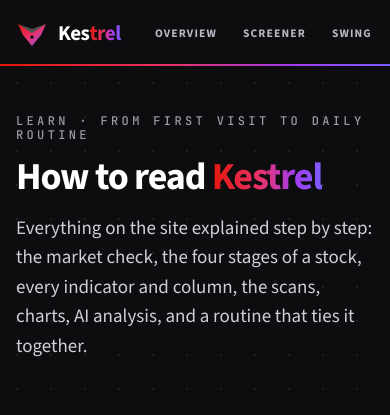
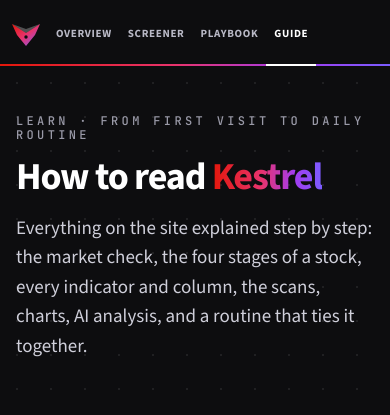
Before and after one commit to kr15lalit/Github, a PHP site: page /guide.html in a window 390 px wide. Shown: the top 415 px of the page. Run offline with PHP 8.4, Linux system fonts and the light colour scheme.

Commit message:
Simplify the overview menu to the four real pages
Drop the Sector rotation / Market health / Kestrel Eye / Watchlists
shortcuts, which only opened parts of the screener. Menus now read
Overview, Screener, Swing playbook, Guide, and compact on phones.

Co-Authored-By: Claude Opus 5.5 <noreply@anthropic.com>
Claude-Session: https://claude.ai/code/session_01QKkpFaViCWsNCd8DGqWmt3

```diff
--- a/kestrel/assets/styles.css
+++ b/kestrel/assets/styles.css
@@ -639,3 +639,13 @@ ul.x li::before { content: "✕"; position: absolute; left: 4px; color: var(--ne
   .top-actions .btn.icon { width: 30px; padding: 0; }
   #tourBtn { display: none; } /* the Guide and playbook cover it on phones */
 }
+.site-nav .short { display: none; }
+@media (max-width: 600px) {
+  .site-nav { gap: 6px; padding: 0 10px; }
+  .site-nav .brand { margin-right: 0; }
+  .site-nav .brand span { display: none; } /* logo only */
+  .site-nav nav { gap: 0; }
+  .site-nav nav a { padding: 0 8px; font-size: 11px; letter-spacing: .06em; }
+  .site-nav nav a svg { display: none; }
+  .site-nav .long { display: none; } .site-nav .short { display: inline; }
+}
--- a/kestrel/guide.html
+++ b/kestrel/guide.html
@@ -19,7 +19,7 @@
     <nav aria-label="Primary">
       <a href="index.html?stay=1">Overview</a>
       <a href="screener.html">Screener</a>
-      <a href="playbook.html">Swing playbook</a>
+      <a href="playbook.html"><span class="long">Swing playbook</span><span class="short">Playbook</span></a>
       <a class="on" href="guide.html">Guide</a>
     </nav>
   </header>
--- a/kestrel/playbook.html
+++ b/kestrel/playbook.html
@@ -19,7 +19,7 @@
     <nav aria-label="Primary">
       <a href="index.html?stay=1">Overview</a>
       <a href="screener.html">Screener</a>
-      <a class="on" href="playbook.html">Swing playbook</a>
+      <a class="on" href="playbook.html"><span class="long">Swing playbook</span><span class="short">Playbook</span></a>
       <a href="guide.html">Guide</a>
     </nav>
   </header>
--- a/kestrel/privacy.html
+++ b/kestrel/privacy.html
@@ -10,7 +10,7 @@
   <link rel="stylesheet" href="assets/styles.css" />
 </head>
 <body>
-  <header class="site-nav"><a class="brand" href="index.html?stay=1"><img src="assets/logo.svg" alt="" /><span>Kes<b>trel</b></span></a><nav><a href="screener.html">Screener</a><a href="playbook.html">Swing playbook</a><a href="guide.html">Guide</a><a class="on" href="privacy.html">Privacy</a><a href="terms.html">Terms</a></nav></header>
+  <header class="site-nav"><a class="brand" href="index.html?stay=1"><img src="assets/logo.svg" alt="" /><span>Kes<b>trel</b></span></a><nav><a href="screener.html">Screener</a><a href="playbook.html"><span class="long">Swing playbook</span><span class="short">Playbook</span></a><a href="guide.html">Guide</a><a class="on" href="privacy.html">Privacy</a><a href="terms.html">Terms</a></nav></header>
   <section class="page-hero"><div class="inner"><div class="kicker" style="color:#9a9aa8">Legal · Last updated <span class="upd">2026</span></div><h1>Privacy <span class="grad-text">Policy</span></h1></div></section>
   <main class="doc">
     <p><em>Template — review with a lawyer and replace the bracketed details before launch.</em></p>
--- a/kestrel/terms.html
+++ b/kestrel/terms.html
@@ -10,7 +10,7 @@
   <link rel="stylesheet" href="assets/styles.css" />
 </head>
 <body>
-  <header class="site-nav"><a class="brand" href="index.html?stay=1"><img src="assets/logo.svg" alt="" /><span>Kes<b>trel</b></span></a><nav><a href="screener.html">Screener</a><a href="playbook.html">Swing playbook</a><a href="guide.html">Guide</a><a href="privacy.html">Privacy</a><a class="on" href="terms.html">Terms</a></nav></header>
+  <header class="site-nav"><a class="brand" href="index.html?stay=1"><img src="assets/logo.svg" alt="" /><span>Kes<b>trel</b></span></a><nav><a href="screener.html">Screener</a><a href="playbook.html"><span class="long">Swing playbook</span><span class="short">Playbook</span></a><a href="guide.html">Guide</a><a href="privacy.html">Privacy</a><a class="on" href="terms.html">Terms</a></nav></header>
   <section class="page-hero"><div class="inner"><div class="kicker" style="color:#9a9aa8">Legal</div><h1>Terms of <span class="grad-text">Service</span></h1></div></section>
   <main class="doc">
     <p><em>Template — review with a lawyer and replace the bracketed details before launch.</em></p>
```
Also changed, not shown: kestrel/index.html (+2 -6 lines).
